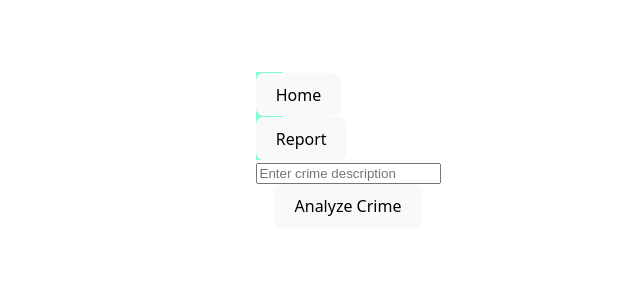
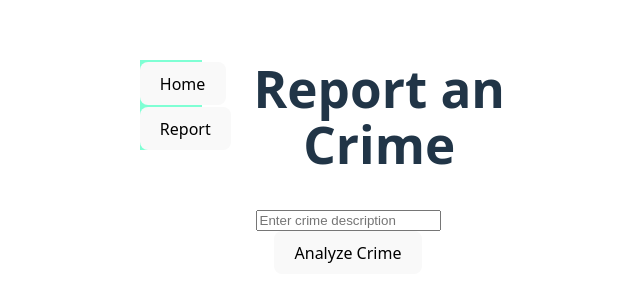
Before and after one commit to BenBow05/Hen2025, a React (Vite) app: page /Report in a window 1280 px wide. Shown: the part 250-552 px from the top of the page, without its empty margins (292-932 px from the left). Built offline with nearby package versions, Linux system fonts and the light colour scheme; what pocketbase would draw is missing.

Commit message:
added temp header

```diff
--- a/src/Components/CrimeSeverityRating.jsx
+++ b/src/Components/CrimeSeverityRating.jsx
@@ -49,7 +49,7 @@ function AnalyzeCrime() {
 
   return (
     <div>
-      <></>
+      <h1>Report an Crime</h1>
       <input
         placeholder="Enter crime description"
         value={crimeDescription}
```
